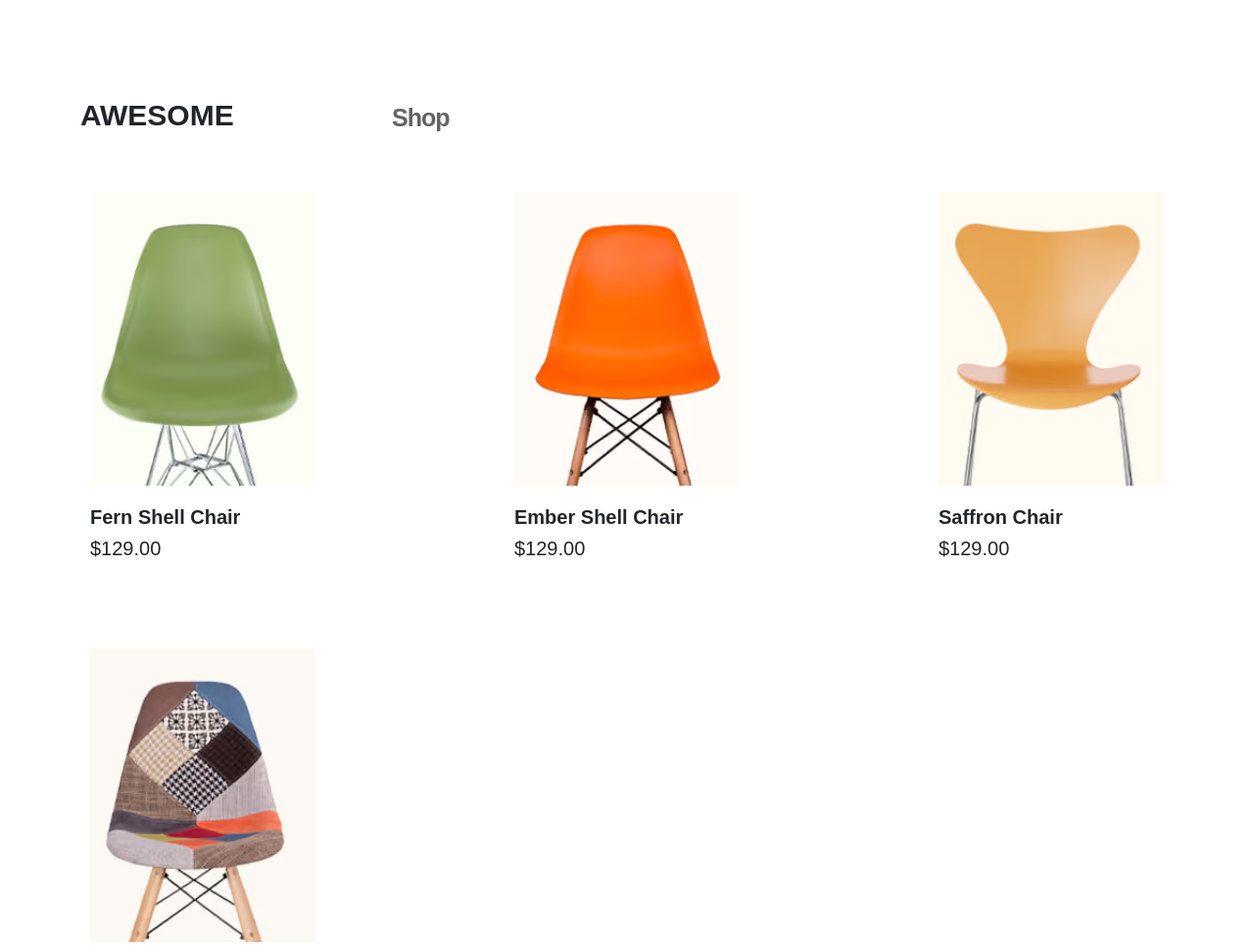
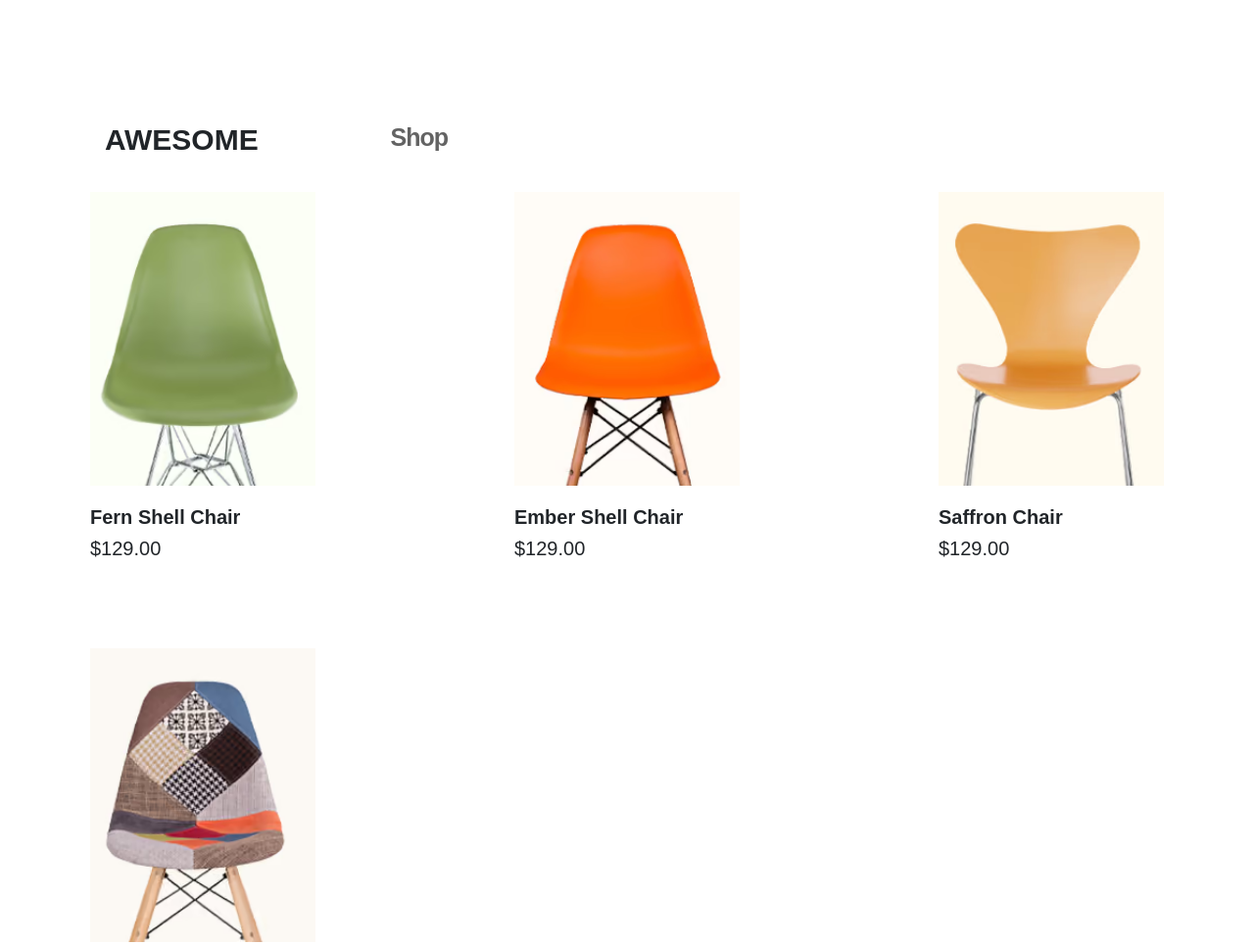
Before and after one commit to Abisha880/Card, a plain HTML site: page index.html in a window 1280 px wide. Shown: the top 965 px of the page at 98% size. Drawn offline with nearby package versions, Linux system fonts and the light colour scheme.

Commit message:
update Stylesheet.css and index.html

```diff
--- a/CSS/Stylesheet.css
+++ b/CSS/Stylesheet.css
@@ -2,6 +2,7 @@
     margin: 0;
     padding: 0;
     font-family: Arial, Helvetica, sans-serif;
+    box-sizing: border-box;
 }
 
 .cardcontainer{
@@ -9,22 +10,29 @@
     padding-block: 100px;
 }
 
+.txt{
+    width: 400px;
+    display: flex;
+    flex-wrap: wrap;
+    justify-content: space-between;
+    padding: 25px;
+}
+
 .h{
     font-size: 30px;
     font-weight: 600;
     text-transform: uppercase;
-    margin-bottom: 50px;
+    margin: 0;
+    padding-right: 100px;
 }
 
 .j{
     font-size: 25px;
     font-weight: 600;
     color: rgb(99, 99, 99);
-    position: absolute;
-    left: 400px;
-    top: 105px;
     font-weight: 600;
     letter-spacing: -1px;
+    margin: 0;
 }
 
 .card{
--- a/index.html
+++ b/index.html
@@ -11,9 +11,11 @@
 <body>
     <div class="cardcontainer w-100">
         <div class="container">
-            <h1 class="h">awesome</h1>
-            <h2 class="j">Shop</h2>
-            <div class="cardbox">
+            <div class="txt">
+                <h1 class="h">awesome</h1>
+                <h2 class="j">Shop</h2>
+            </div>
+            <div class="cardbox justify-content-md-between justify-content-center">
                 <div class="card border-0">
                 <div class="inner"></div>
                 <h1>Fern Shell Chair</h1>
```
